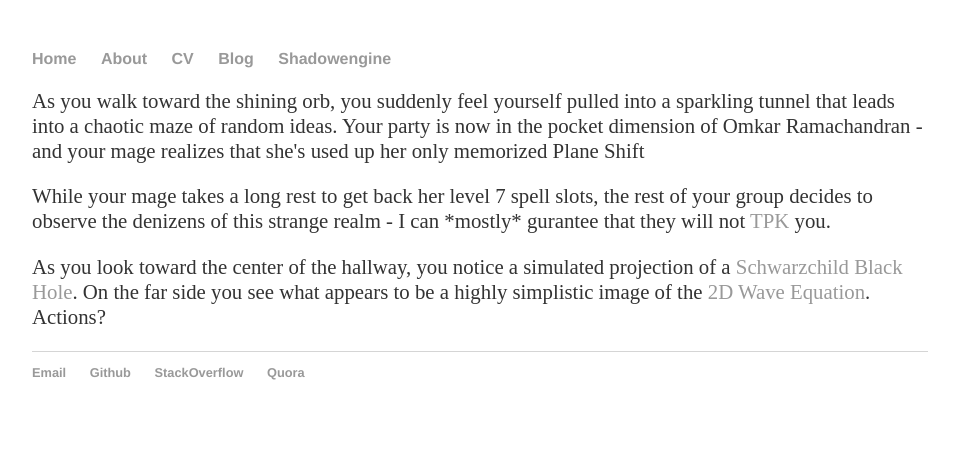
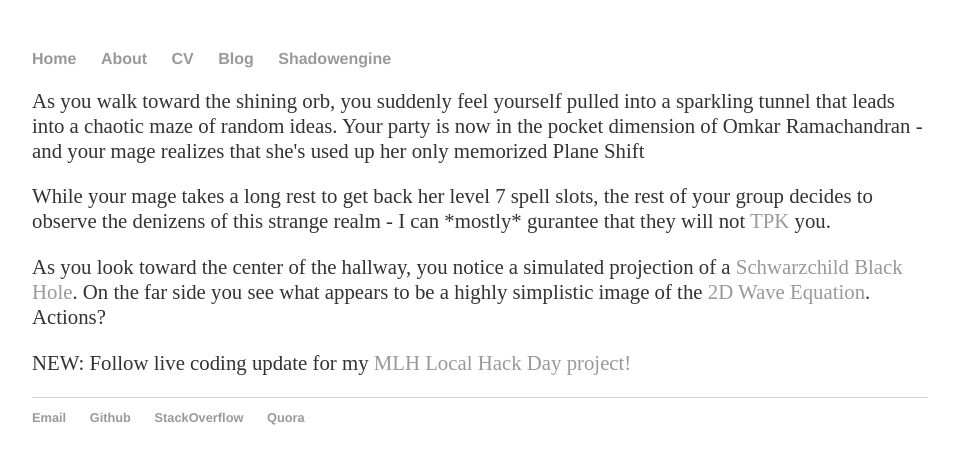
Before and after one commit to ShadowWarden/shadowwarden.github.io, a Jekyll site: the page built from index.html, in a window 1280 px wide. Shown: the top 464 px of the page, without its empty margins (160-1119 px from the left). Built offline with Jekyll 4.4.1, drawn with Linux system fonts in a browser that asks for light colours.

Commit message:
MLH Locak Hack Day

```diff
--- a/index.html
+++ b/index.html
@@ -12,4 +12,6 @@ title: ShadowWarden
 	<p>
 	As you look toward the center of the hallway, you notice a simulated projection of a <a href=http://www.github.com/ShadowWarden/GRPathTracer>Schwarzchild Black Hole</a>. On the far side you see what appears to be a highly simplistic image of the <a href=https://github.com/ShadowWarden/wavesim>2D Wave Equation</a>. Actions?
 	</p>
+	<p>
+	NEW: Follow live coding update for my <a href="https://shadowwarden.github.io/blog/">MLH Local Hack Day project!</a>
 </div><!-- /.blurb -->
```
